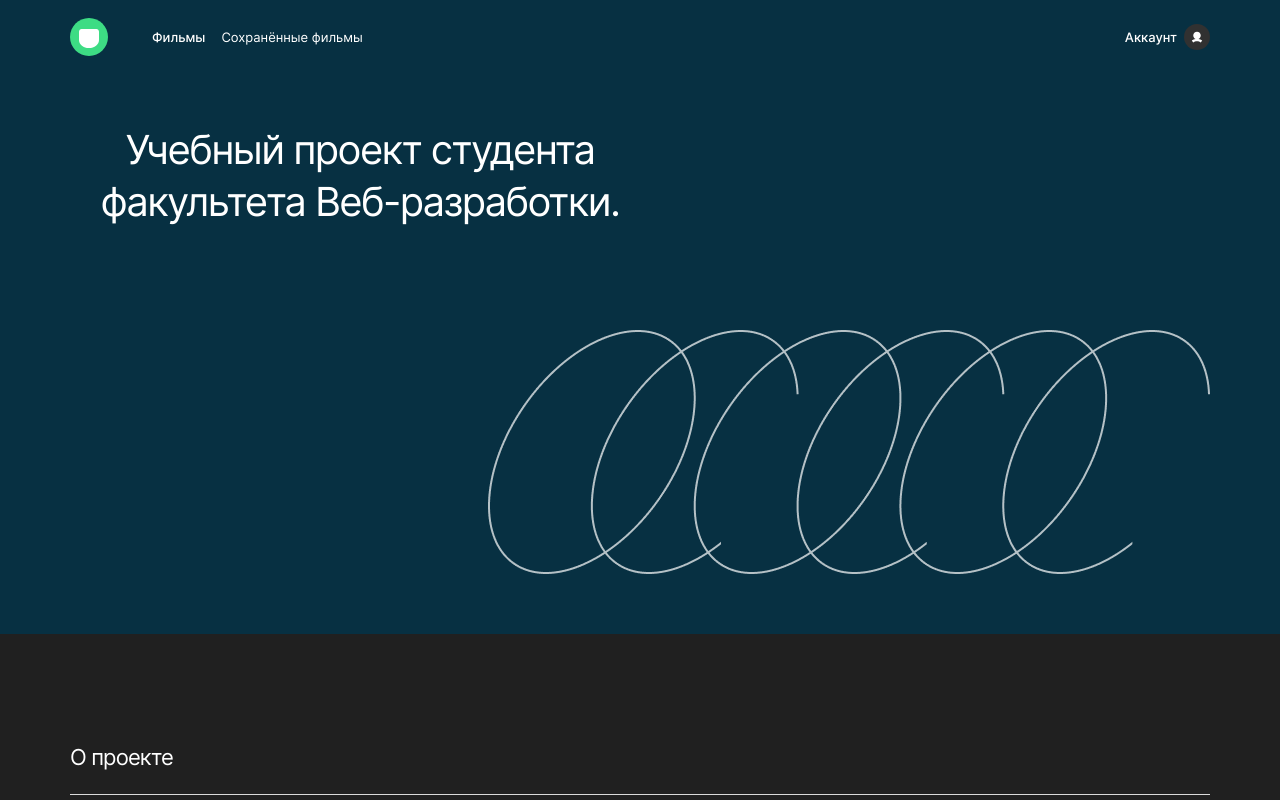
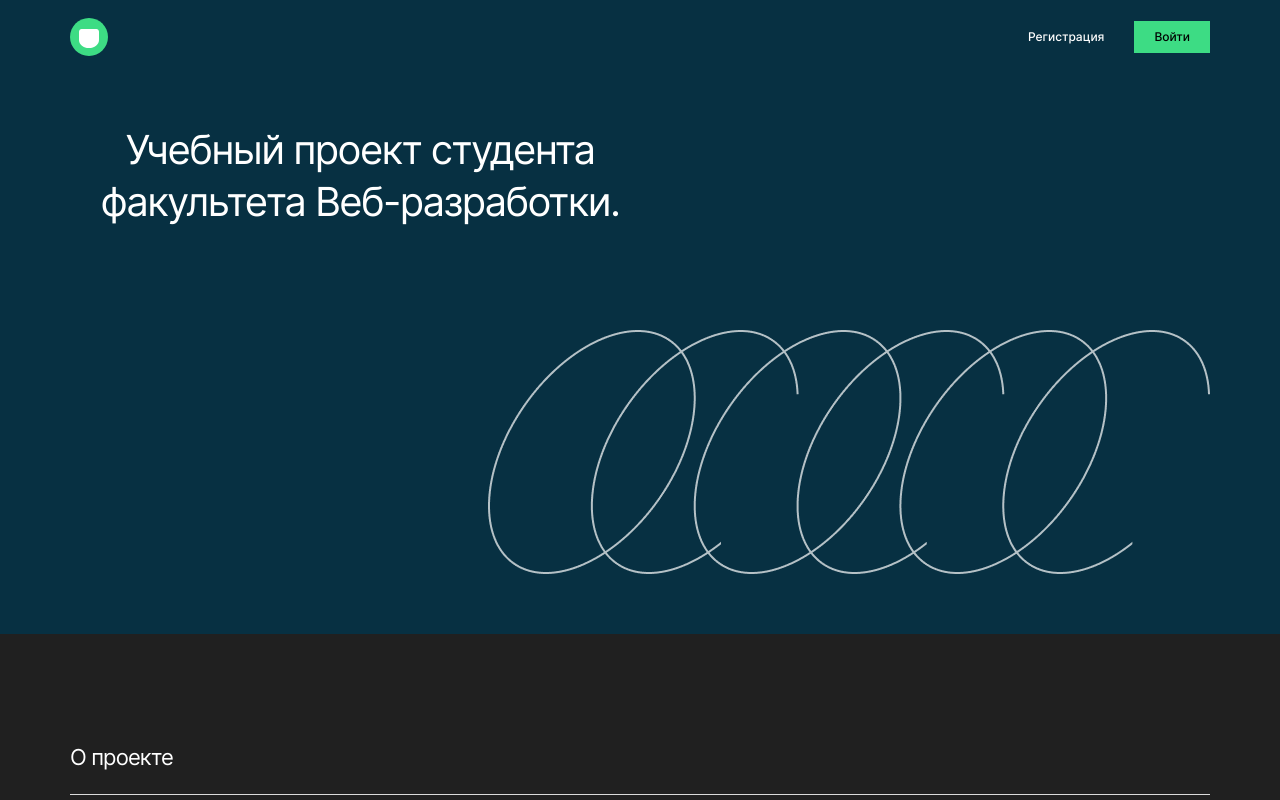
Before and after one commit to Alexeyitm/movies-explorer-frontend, a React (Create React App) app: page / in a window 1280 px wide. Shown: the top 800 px of the page. Built offline with nearby package versions, Linux system fonts and the light colour scheme.

Commit message:
fix: fixed styles

```diff
--- a/src/components/App/App.jsx
+++ b/src/components/App/App.jsx
@@ -14,7 +14,6 @@ import BurgerMenu from '../BurgerMenu/BurgerMenu';
 
 function App() {
 
-  const [isLogined, setLogined] = useState(false);
   const [isActiveCheckbox, setCheckbox] = useState(true);
   const [isActiveBurger, setBurger] = useState(false);
 
@@ -35,7 +34,6 @@ function App() {
   return (
       <div className="app">
         <Header
-          isLogined={isLogined}
           isActiveBurger={isActiveBurger}
           setBurger={setBurger}
         />
--- a/src/components/BurgerButton/BurgerButton.jsx
+++ b/src/components/BurgerButton/BurgerButton.jsx
@@ -1,6 +1,9 @@
 import './BurgerButton.css';
+import { useLocation } from "react-router-dom";
 
-function BurgerButton({ isLogined, isActiveBurger, setBurger }) {
+function BurgerButton({ isActiveBurger, setBurger }) {
+
+  const location = useLocation();
 
   const onClickBurger = () => {
     setBurger(!isActiveBurger);
@@ -11,7 +14,7 @@ function BurgerButton({ isLogined, isActiveBurger, setBurger }) {
   }
 
   return (
-    <button className={`burger ${isLogined ? "burger_hidden" : ""}`} onClick={onClickBurger}>
+    <button className={`burger ${location.pathname === "/" ? "burger_hidden" : ""}`} onClick={onClickBurger}>
       <div className={`burger__line ${isActiveBurger ? "burger__line_active" : ""}`}></div>
     </button>
   );
--- a/src/components/Header/Header.jsx
+++ b/src/components/Header/Header.jsx
@@ -2,7 +2,7 @@ import './Header.css';
 import { NavLink, useLocation } from "react-router-dom";
 import BurgerButton from '../BurgerButton/BurgerButton';
 
-function Header({ isLogined, isActiveBurger, setBurger }) {
+function Header({ isActiveBurger, setBurger }) {
 
   const location = useLocation();
 
@@ -18,17 +18,16 @@ function Header({ isLogined, isActiveBurger, setBurger }) {
       <NavLink to="/">
         <div className="header__logo"></div>
       </NavLink>
-        <nav className={`header__nav-landing ${isLogined ? "header__nav-landing_hidden" : ""}`}>
+        <nav className={`header__nav-landing ${location.pathname === "/" ? "header__nav-landing_hidden" : ""}`}>
           <NavLink className="header__link" to="movies">Фильмы</NavLink>
           <NavLink className="header__link" to="saved-movies">Сохранённые фильмы</NavLink>
           <NavLink className="header__link" to="profile">Аккаунт</NavLink>
         </nav>
-        <nav className={`header__nav-main ${isLogined ? "" : "header__nav-main_hidden"}`}>
+        <nav className={`header__nav-main ${location.pathname === "/" ? "" : "header__nav-main_hidden"}`}>
           <a className="header__link-registration">Регистрация</a>
           <a className="header__link-signin">Войти</a>
         </nav>
         <BurgerButton
-          isLogined={isLogined}
           isActiveBurger={isActiveBurger}
           setBurger={setBurger}
         />
```
